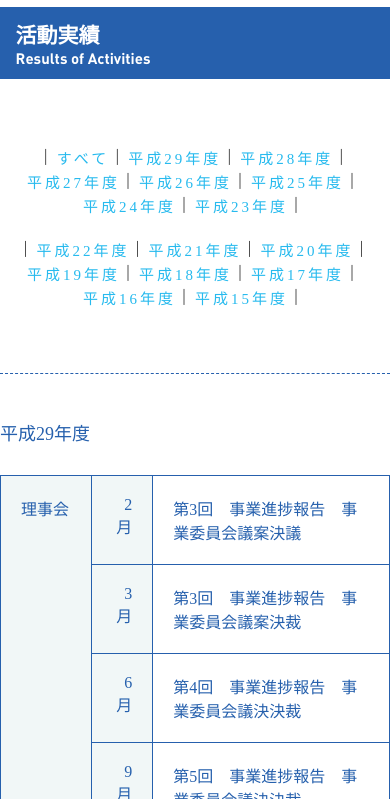
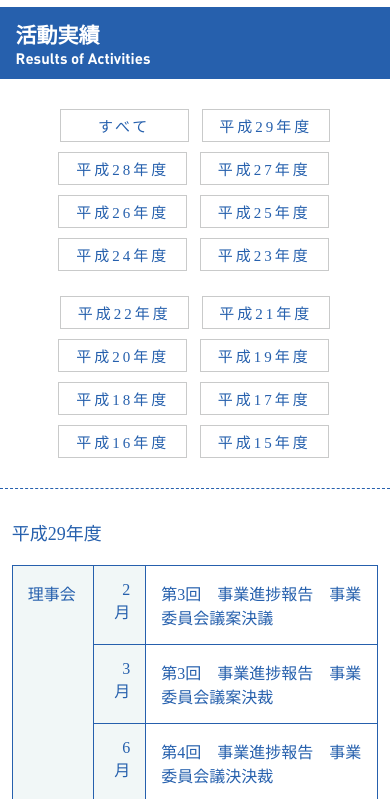
Before and after one commit to satthu565/TMS-Project, a website: page app/katudozisseki2.html in a window 390 px wide. Shown: the part 43-842 px from the top of the page. Drawn offline with Linux system fonts and the light colour scheme; files whose address does not match are found by name.

Commit message:
Done katudozisseki2 responsive

```diff
--- a/app/less/ressponsive.less
+++ b/app/less/ressponsive.less
@@ -471,10 +471,10 @@
     font-size: 2vw;
   }*/
   #enkaku-content .wrap-content-item .item{
-    padding: 3vw 5vw;
+    padding: 3vw 2vw;
   }
   .row{
-    padding: 0;
+    padding: 0 3vw;
   }
   #gaiyo-content .location .wrap-content,
   #gaiyo-content .gaiyo-block .wrap-content{
@@ -495,7 +495,7 @@
     margin-bottom: 30px;
   }
   #katsudo-content{
-    padding: 3vw;
+    padding: 5vw 0;
   }
   #katsudo-content .container .katsudo-title{
     margin-bottom: 3vw;
@@ -507,6 +507,43 @@
   #katsudo-content .container .katsudo-table table tr td{
     padding: 1.5vw;
   }
+  #katudozisseki2-content .top-content,
+  #katudozisseki2-content .bottom-content
+  {
+    padding: 25px 0px;
+  }
+  #katudozisseki2-content .top-content p,
+  #katudozisseki2-content .bottom-content p{
+    font-size: 0;
+  }
+  #katudozisseki2-content .top-content a,
+  #katudozisseki2-content .bottom-content a{
+    font-size: 15px;
+    color: #2660AD;
+    width: 20%;
+    border: 1px solid #C9CACA;
+    margin: 5px 5px;
+    padding: 5px;
+  }
+  #katudozisseki2-content .top-content p:first-child,
+  #katudozisseki2-content .bottom-content p:first-child{
+    margin-bottom: 15px;
+  }
+  #katudozisseki2-content .wrap-pagination .pagination{
+    padding: 25px 50px;
+  }
+  #katudozisseki2-content .wrap-pagination{
+    padding: 0;
+  }
+  #katudozisseki2-content .main-content .table-item{
+    padding: 30px 0px;
+  }
+  #katudozisseki2-content .main-content .table-item .title{
+    margin-bottom: 20px;
+  }
+  /*#katudozisseki2-content .bottom-content{
+    padding-top: 0;
+  }*/
 }
 @media only screen and (max-width: 768px) and (min-width: 480px) {
   .menu ul li a {
@@ -579,6 +616,10 @@
   }
   #partner .partner-map{
     padding: 5vw;
+  }
+  #katudozisseki2-content .top-content a,
+  #katudozisseki2-content .bottom-content a{
+    width: 33%;
   }
 }
 @media only screen and (min-width: 480px){
@@ -807,6 +848,9 @@
     margin: 5px 11px;
     font-size: 4vw;
   }
+  #enkaku-content .wrap-content-item .item{
+    padding: 3vw 5vw;
+  }
   #enkaku-content .wrap-content-item .item .container .row{
     flex-wrap: wrap;
   }
@@ -838,6 +882,9 @@
   }
   #katsudo-content .container .footer-text p{
     font-size: 10px;
+  }
+  #katudozisseki2-content .main-content .table-item table tr td{
+    padding: 15px;
   }
 }
 @media only screen and (max-width: 320px) {
@@ -917,4 +964,7 @@
   #katsudo-content .container .katsudo-table table tr td{
     font-size: 4vw;
   }
+  #katudozisseki2-content .wrap-pagination .pagination{
+    padding: 25px 20px;
+  }
 }
--- a/app/less/style.less
+++ b/app/less/style.less
@@ -1057,6 +1057,7 @@ footer{
       padding: 25px 160px;
       display: flex;
       justify-content: space-between;
+      align-items: center;
 
       .page-number{
 
```
Also changed, not shown: app/css/ressponsive.css, app/css/style.css.
